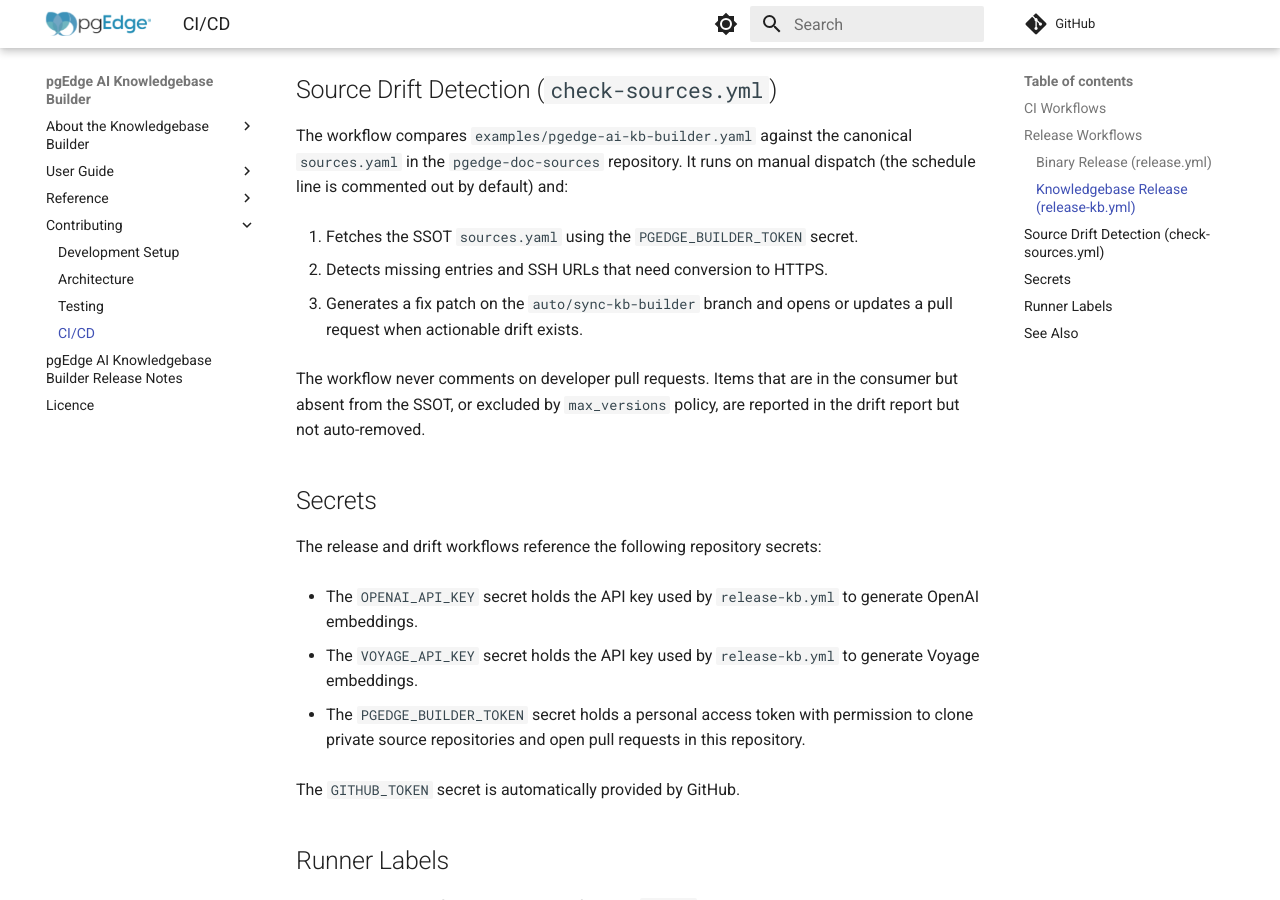
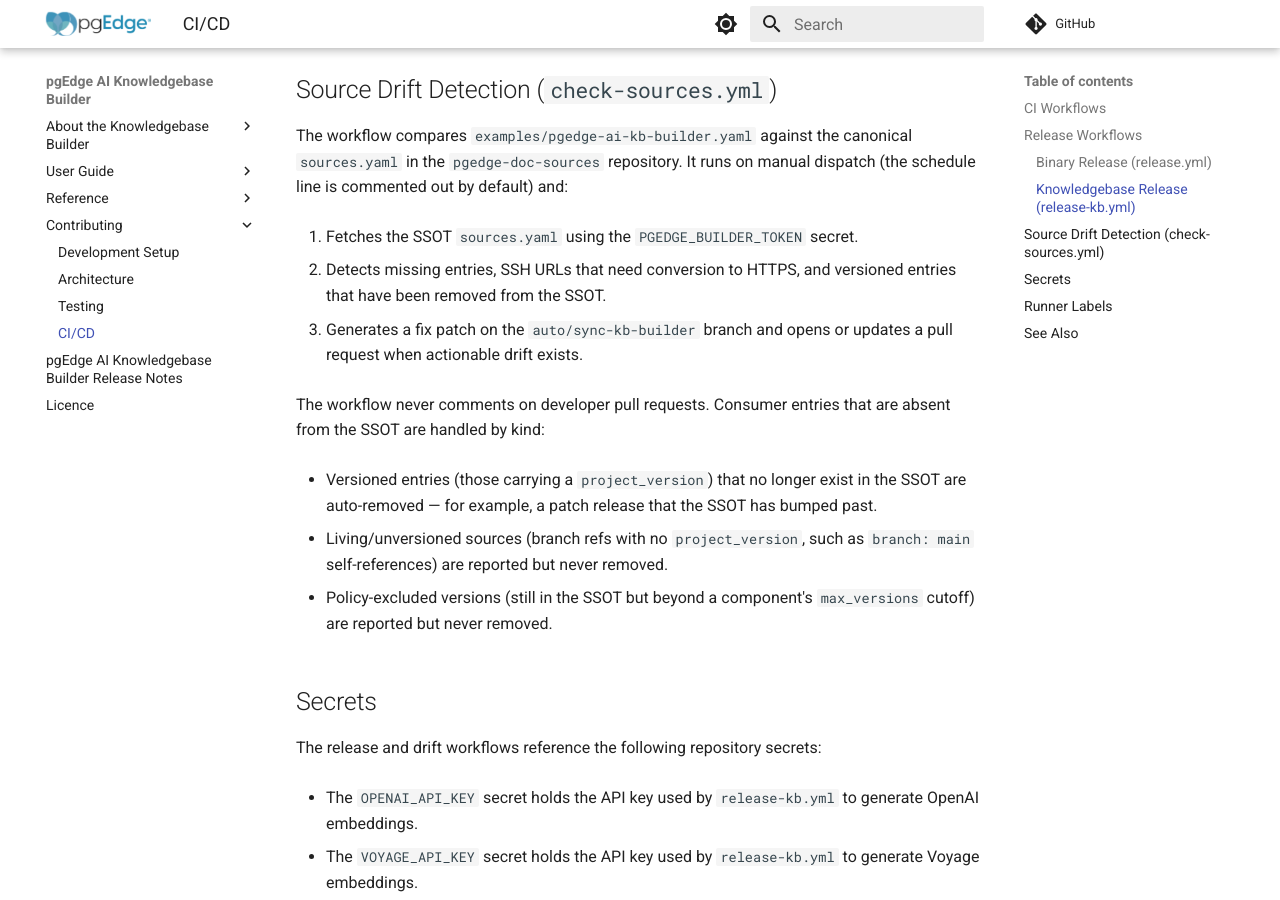
Before and after one commit to pgEdge/pgedge-ai-kb, an MkDocs documentation site: the page built from docs/contributing/ci-cd.md, in a window 1280 px wide and 900 px high, scrolled down 1631 px. Built offline with MkDocs 1.6.1 and Material for MkDocs 9.7.7, drawn with Linux system fonts in a browser that asks for light colours; comment, search, counter and statistics services are not loaded.

Commit message:
docs(ci-cd): document versioned-entry auto-removal in check-sources sync

```diff
--- a/docs/contributing/ci-cd.md
+++ b/docs/contributing/ci-cd.md
@@ -83,16 +83,25 @@ default) and:
 1. Fetches the SSOT `sources.yaml` using the
    `PGEDGE_BUILDER_TOKEN` secret.
 
-2. Detects missing entries and SSH URLs that need conversion to
-   HTTPS.
+2. Detects missing entries, SSH URLs that need conversion to HTTPS,
+   and versioned entries that have been removed from the SSOT.
 
 3. Generates a fix patch on the `auto/sync-kb-builder` branch and
    opens or updates a pull request when actionable drift exists.
 
-The workflow never comments on developer pull requests. Items that
-are in the consumer but absent from the SSOT, or excluded by
-`max_versions` policy, are reported in the drift report but not
-auto-removed.
+The workflow never comments on developer pull requests. Consumer
+entries that are absent from the SSOT are handled by kind:
+
+- Versioned entries (those carrying a `project_version`) that no
+  longer exist in the SSOT are auto-removed — for example, a patch
+  release that the SSOT has bumped past.
+
+- Living/unversioned sources (branch refs with no `project_version`,
+  such as `branch: main` self-references) are reported but never
+  removed.
+
+- Policy-excluded versions (still in the SSOT but beyond a
+  component's `max_versions` cutoff) are reported but never removed.
 
 ## Secrets
 
```
